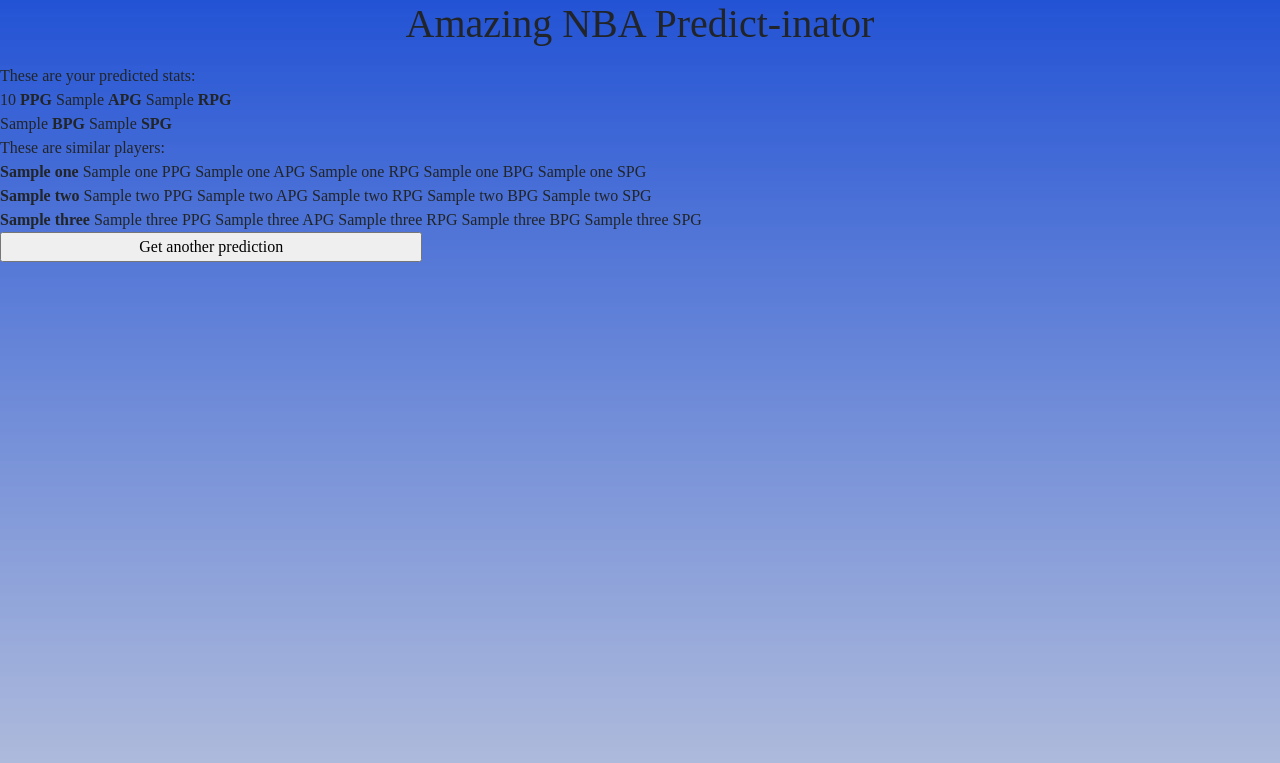
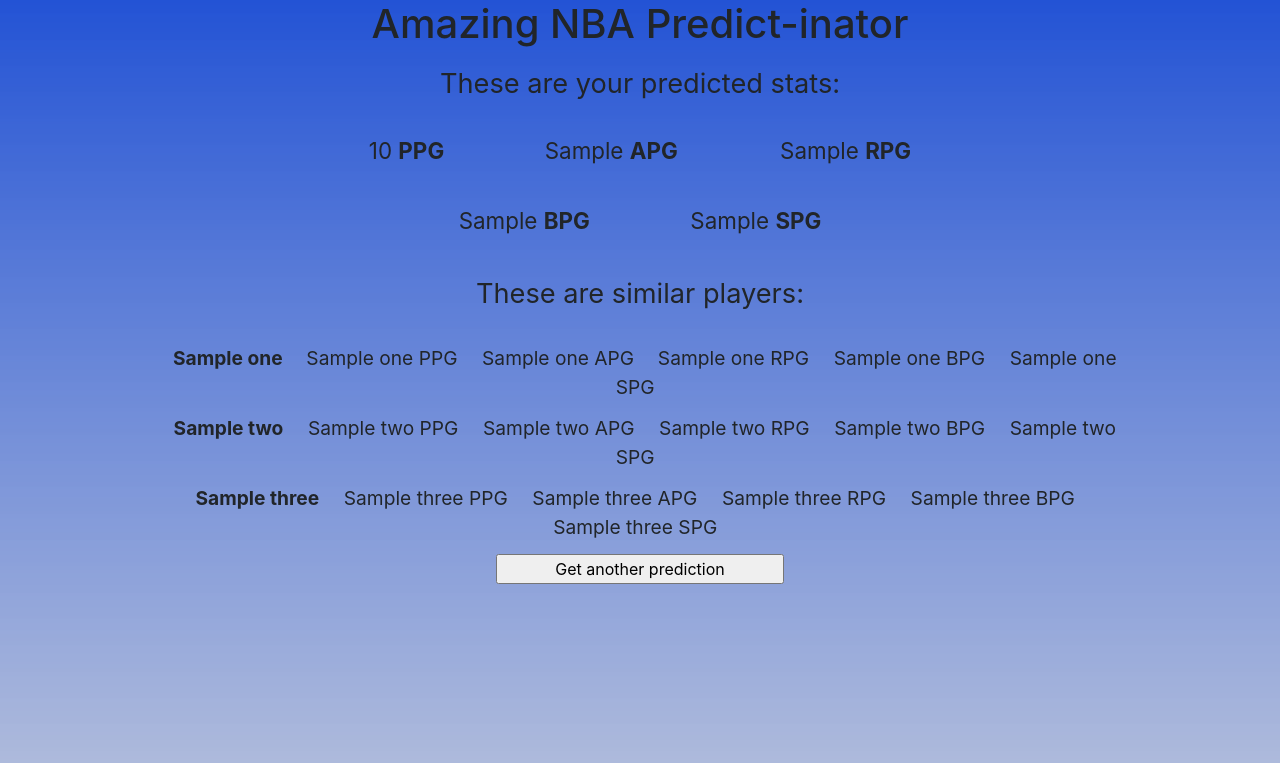
Before and after one commit to LaDilettante/cs316_nba, a Flask app: template templates/hello.html in a window 1280 px wide. Shown: the top 763 px of the page. Run offline with Flask 2, Linux system fonts and the light colour scheme; the template is opened without the code that fills it: most values are stand-ins (such as "Sample title", 1, 10 or a date in 2020); parts of the project's set-up code (start-up, migrations or seed data) failed here and were passed over; some libraries are stand-ins or nearby versions.

Commit message:
Update helloStyles.css

```diff
--- a/static/helloStyles.css
+++ b/static/helloStyles.css
@@ -1,10 +1,54 @@
 body {
 	background-color: white;
-	font-family: Raleway;
+
 }
 
+
+.text-center {
+	text-align: center;
+}
+
+div {
+	text-align: center;
+	width:75%;
+	margin: 0 auto;
+	height: 70px;
+}
+
+form {
+	width: 75%;
+	margin: 0 auto;
+}
+
+
 input {
-	width: 33%;
-	height: 5%;
+	width: 30%;
+	display: block;
+	margin: 0 auto;
+}
 
+.yourPredictStats {
+	font-size: 1.7em;
 }
+
+div span {
+	padding: 5%;
+	font-size: 1.4em;
+}
+
+.similarPlayers {
+	font-size: 1.7em;
+}
+
+.one span {
+	padding: 1%;
+	font-size: 1.2em;
+}
+.two span {
+	padding: 1%;
+	font-size: 1.2em;
+}
+.three span {
+	padding: 1%;
+	font-size: 1.2em;
+}
```
